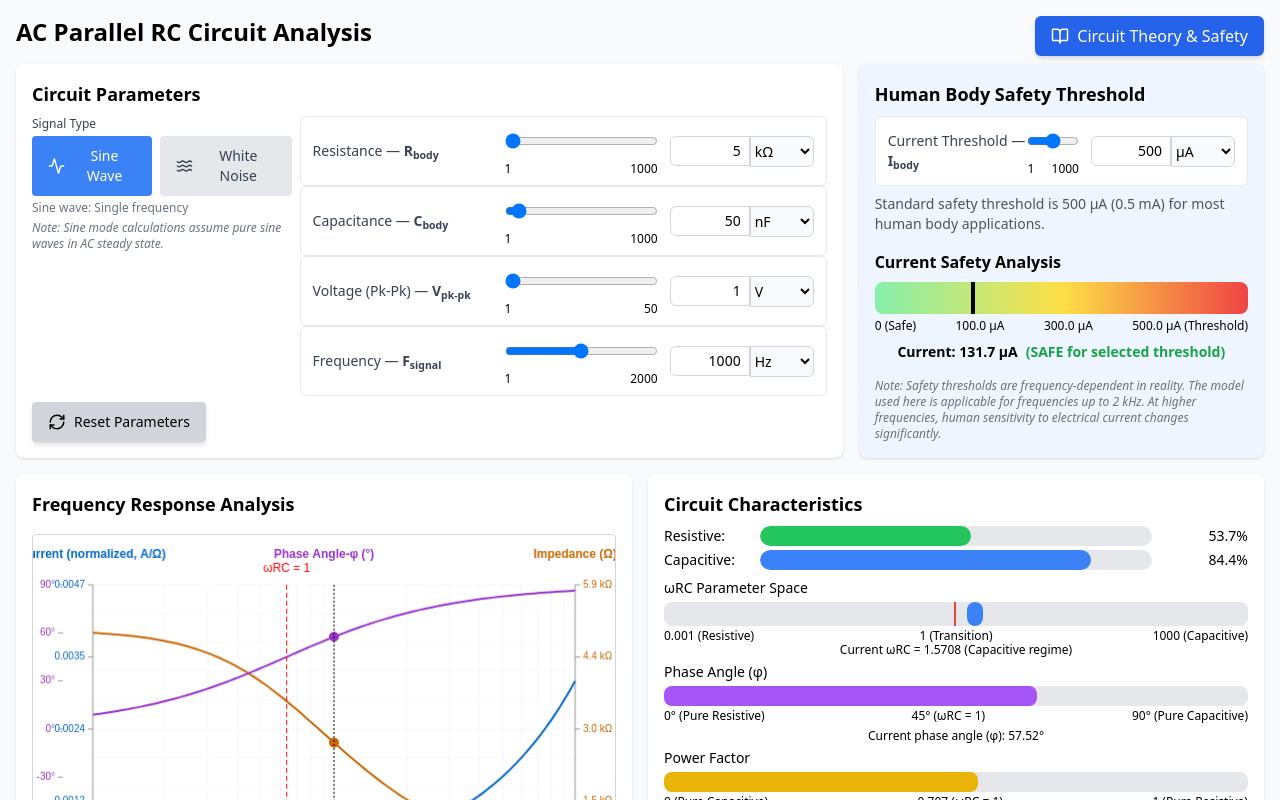
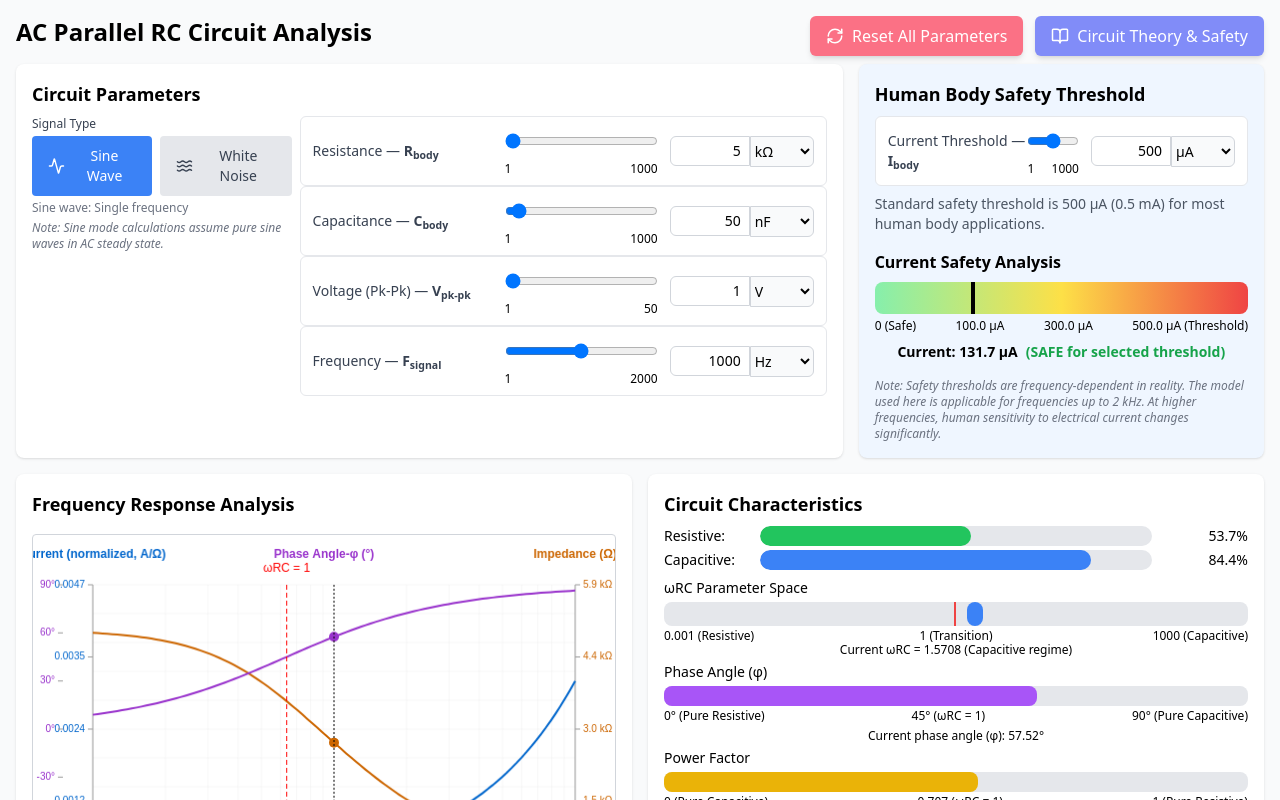
Before and after one commit to sandeepzgk/ESR-System, a React (Create React App) app in the folder Simulator/: page / in a window 1280 px wide. Shown: the top 800 px of the page. Built offline with nearby package versions, Linux system fonts and the light colour scheme.

Commit message:
Update RCCircuitAnalysis.tsx

```diff
--- a/Simulator/src/RCCircuitAnalysis.tsx
+++ b/Simulator/src/RCCircuitAnalysis.tsx
@@ -49,14 +49,26 @@ const RCCircuitAnalysis: React.FC<RCCircuitAnalysisProps> = ({ initialParams = {
       <div className="p-4 w-full mx-auto bg-gray-50 relative">
         <h1 className="text-2xl font-bold mb-4">AC Parallel RC Circuit Analysis</h1>
 
-        {/* Floating Circuit Theory & Safety Button */}
+        {/* Header buttons container - modified to position both buttons together */}
+        <div className="absolute top-4 right-4 flex items-center gap-3">
+          {/* Reset Parameters Button - moved next to Circuit Theory button with updated styling */}
+          <button
+            onClick={resetCircuit}
+            className="flex items-center gap-2 px-4 py-2 bg-rose-400 text-white rounded-md shadow-md hover:bg-rose-500"
+          >
+            <RefreshCw size={18} />
+            <span>Reset All Parameters</span>
+          </button>
+
+          {/* Circuit Theory & Safety Button - updated styling */}
           <button
             onClick={() => setIsModalOpen(true)}
-          className="absolute top-4 right-4 flex items-center gap-2 px-4 py-2 bg-blue-600 text-white rounded-md shadow-md hover:bg-blue-700"
+            className="flex items-center gap-2 px-4 py-2 bg-indigo-400 text-white rounded-md shadow-md hover:bg-indigo-500"
           >
             <BookOpen size={18} />
             <span>Circuit Theory & Safety</span>
           </button>
+        </div>
 
         {/* Mathematical Model Modal */}
         <MathematicalModelModal
@@ -146,15 +158,6 @@ const RCCircuitAnalysis: React.FC<RCCircuitAnalysisProps> = ({ initialParams = {
                 </div>
               </div>
             </div>
-
-            {/* Floating Reset Button at bottom left corner */}
-            <button
-              onClick={resetCircuit}
-              className="flex items-center gap-1 absolute bottom-4 left-4 px-3 py-1.5 bg-gray-300 rounded hover:bg-gray-400 text-sm shadow-md flex items-center gap-2 px-4 py-2.5 rounded text-sm"
-            >
-              <RefreshCw size={18} />
-              <span>Reset Parameters</span>
-            </button>
           </div>
 
           {/* Human Body Safety Threshold */}
```
Lines whose indentation alone changed are shown as unchanged.
